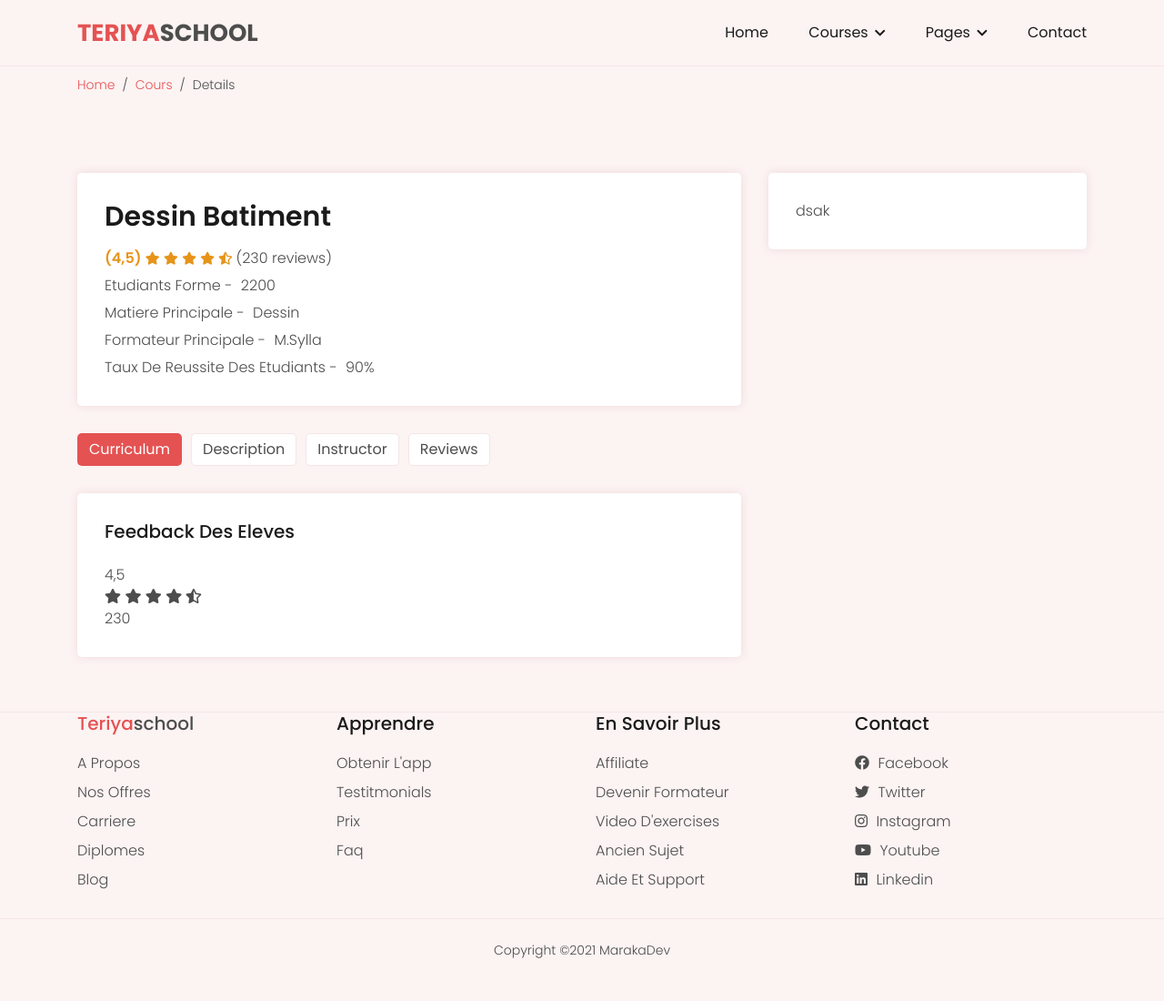
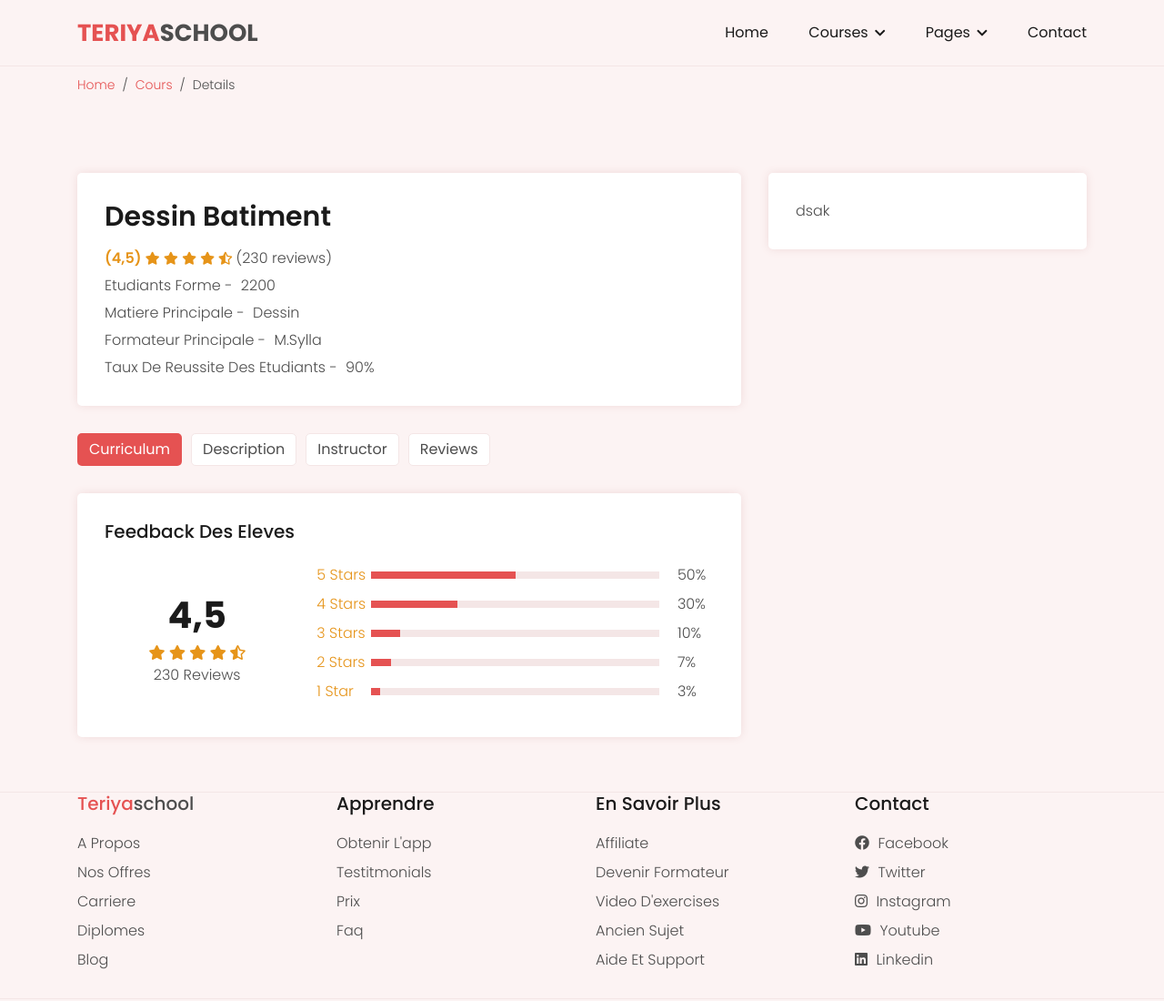
Before and after one commit to Sylla431/School, a plain HTML site: page courses-details.html in a window 1280 px wide. Shown: the top 1100 px of the page at 91% size. Before the commit the page ends 1079 px from the top, so only its background shows below. Drawn offline with Linux system fonts and the light colour scheme.

Commit message:
partie feedback des eleves

```diff
--- a/courses-details.html
+++ b/courses-details.html
@@ -361,20 +361,68 @@
                                     <div class="rating-summary">
                                         <h3 class="mb-4 text-capitalize">feedback des eleves</h3>
                                         <div class="row">
-                                            <div class="col-md-4">
+                                            <div class="col-md-4 d-flex align-items-center justify-content-center text-center">
                                                 <div class="rating-box">
                                                     <div class="average-rating">4,5</div>
-                                                    <div class="average-star">
+                                                    <div class="average-stars">
                                                         <i class="fas fa-star"></i>
                                                         <i class="fas fa-star"></i>
                                                         <i class="fas fa-star"></i>
                                                         <i class="fas fa-star"></i>
                                                         <i class="fas fa-star-half-alt"></i>
                                                     </div>
-                                                    <div class="reviews">230</div>
+                                                    <div class="reviews">230 Reviews</div>
                                                 </div>
                                             </div>
-                                            <div class="col-md-8"></div>
+                                            <div class="col-md-8">
+                                                <div class="rating-bars">
+                                                    <!-- bars-start -->
+                                                    <div class="rating-bars-items">
+                                                        <div class="star-text">5 Stars</div>
+                                                        <div class="progress">
+                                                            <div class="progress-bar" style="width: 50%;"></div>
+                                                        </div>
+                                                        <div class="percent">50%</div>
+                                                    </div>
+                                                    <!-- bars-end -->
+                                                    <!-- bars-start -->
+                                                    <div class="rating-bars-items">
+                                                        <div class="star-text">4 Stars</div>
+                                                        <div class="progress">
+                                                            <div class="progress-bar" style="width: 30%;"></div>
+                                                        </div>
+                                                        <div class="percent">30%</div>
+                                                    </div>
+                                                    <!-- bars-end -->
+                                                    <!-- bars-start -->
+                                                    <div class="rating-bars-items">
+                                                        <div class="star-text">3 Stars</div>
+                                                        <div class="progress">
+                                                            <div class="progress-bar" style="width: 10%;"></div>
+                                                        </div>
+                                                        <div class="percent">10%</div>
+                                                    </div>
+                                                    <!-- bars-end -->
+                                                    <!-- bars-start -->
+                                                    <div class="rating-bars-items">
+                                                        <div class="star-text">2 Stars</div>
+                                                        <div class="progress">
+                                                            <div class="progress-bar" style="width: 7%;"></div>
+                                                        </div>
+                                                        <div class="percent">7%</div>
+                                                    </div>
+                                                    <!-- bars-end -->
+                                                    <!-- bars-start -->
+                                                    <div class="rating-bars-items">
+                                                        <div class="star-text">1 Star</div>
+                                                        <div class="progress">
+                                                            <div class="progress-bar" style="width: 3%;"></div>
+                                                        </div>
+                                                        <div class="percent">3%</div>
+                                                    </div>
+                                                    <!-- bars-end -->
+                                                </div>
+                                            </div>
                                         </div>
                                     </div>
                                     <!-- rating summary end -->
@@ -384,7 +432,13 @@
                                     <!-- review filter end -->
 
                                     <!-- review list start -->
+                                    <div class="reviews-list">
+                                        <!-- review item start -->
+                                        <div class="reviews-item">
 
+                                        </div>
+                                        <!-- review item end -->
+                                    </div>
                                     <!-- review list end -->
                                 </div>
                             </div>
--- a/css/style.css
+++ b/css/style.css
@@ -757,6 +757,41 @@ h3{
 .course-instructor h4 span{
     font-weight: 300;
 }
+.course-instructor ul li i{
+    color: var(--main-color);
+    margin-right: 5px;
+}
+.course-instructor ul li:not(last-child){
+    margin-bottom: 5px;
+}
+/* review section */
+.rating-summary .average-rating{
+    font-size: 40px;
+    font-weight: 700;
+    color: var(--black-90);
+}
+.rating-summary .average-stars i{
+    color: var(--orange);
+}
+.rating-summary .rating-bars-items{
+    display: flex;
+    align-items: center;
+    margin-bottom: 8px;
+}
+.rating-summary .progress{
+    height: 8px;
+    background-color: var(--border-color-2);
+    width: calc(100% - 120px);
+    margin-right: 20px;
+    border-radius: 0;
+}
+.rating-summary .progress-bar{
+    background-color: var(--main-color);
+}
+.rating-summary .star-text{
+    min-width: 60px;
+    color: var(--orange);
+}
 /* ----------
 27 contact section
 ----------------- */
```
